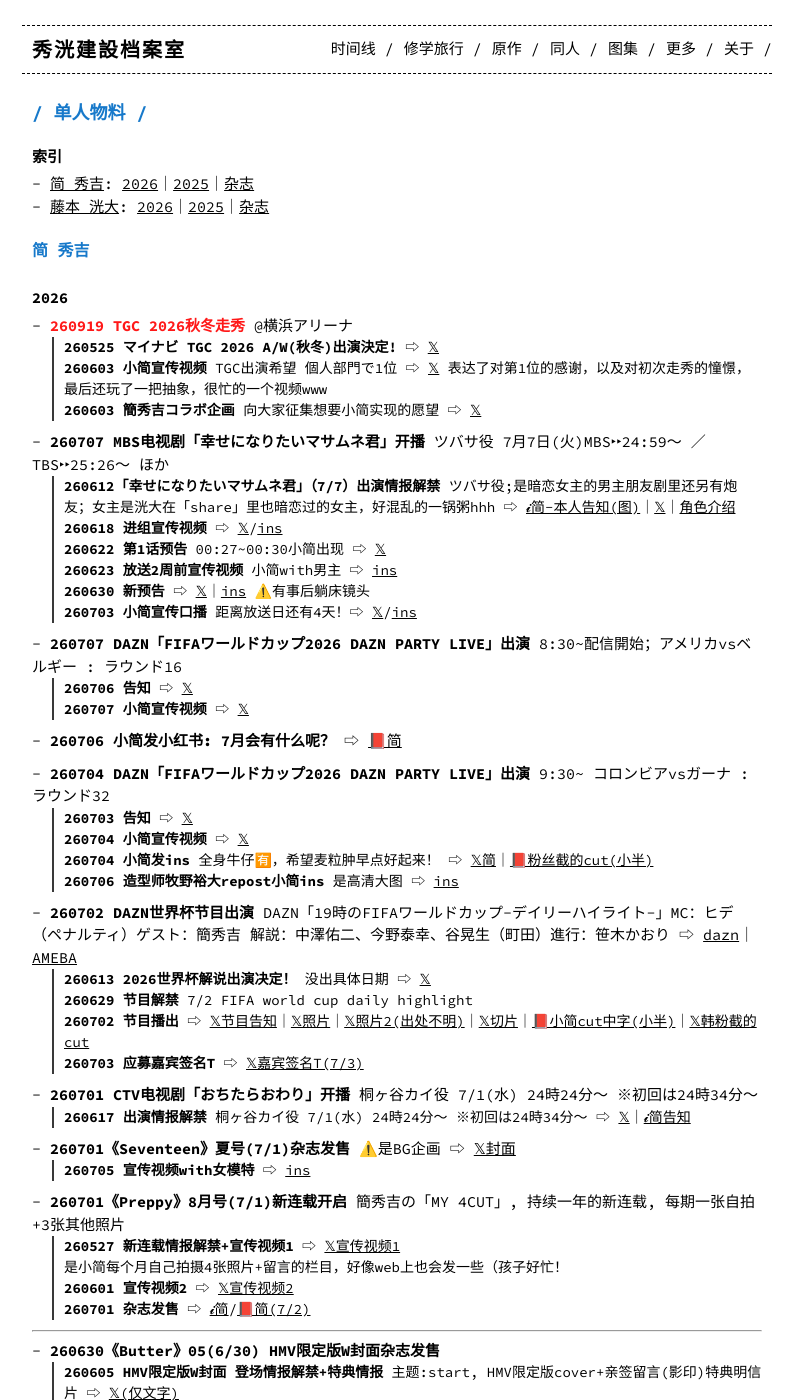
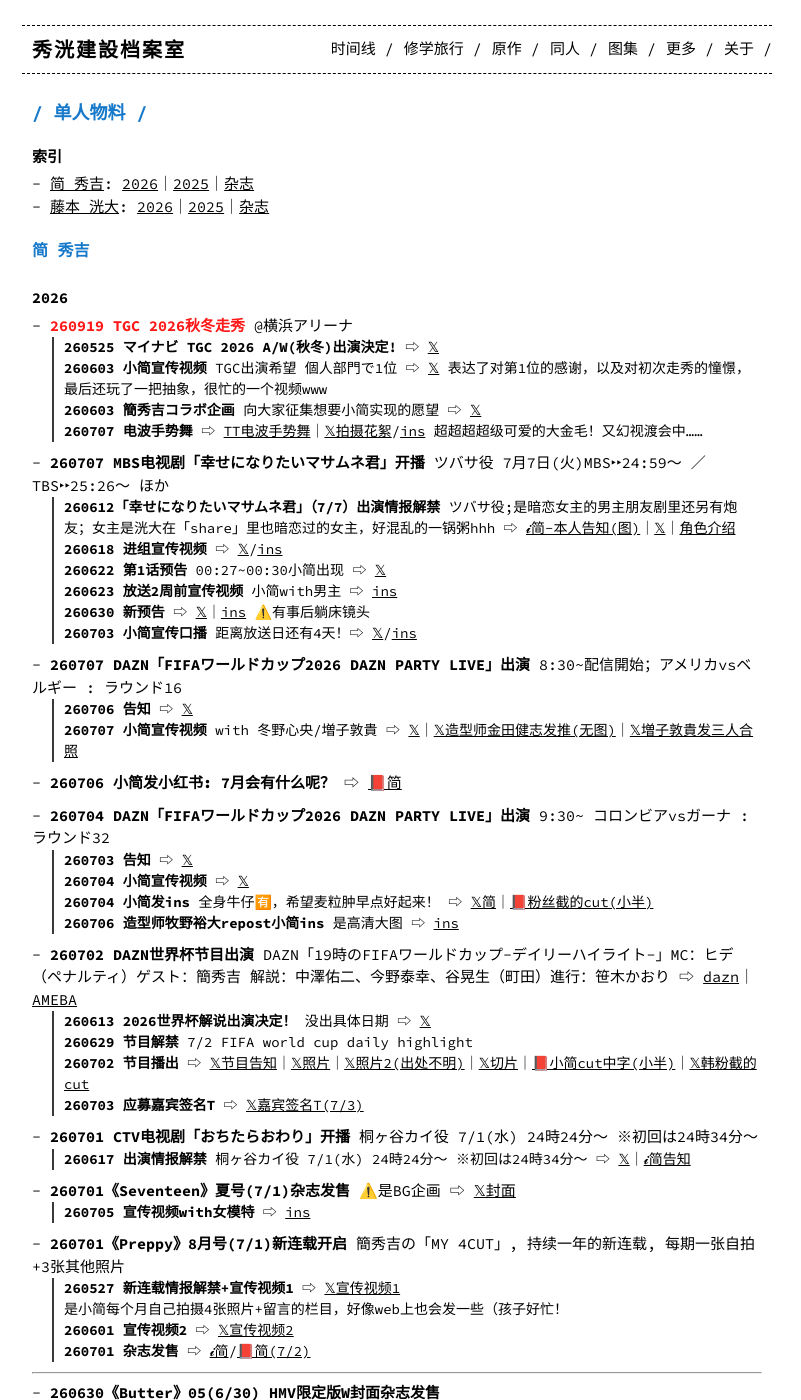
Before and after one commit to eri329/hidekou, a Jekyll site: the page built from solo.md, in a window 1280 px wide and 1400 px high. Shown: the whole window, without its empty margins (243-1044 px from the left). Built offline with Jekyll 4.4.1, drawn with Linux system fonts in a browser that asks for light colours; comment, search, counter and statistics services are not loaded; some of the changed text lies outside the part shown.

Commit message:
regular update 7/7

```diff
--- a/solo.md
+++ b/solo.md
@@ -20,6 +20,7 @@ permalink: /solo/
     > **260525 マイナビ TGC 2026 A/W(秋冬)出演決定!** ⇨ [𝕏](https://x.com/TGCnews/status/2058775066377367733)
     > **260603 小简宣传视频** TGC出演希望 個人部門で1位 ⇨ [𝕏](https://x.com/TGCnews/status/2062096953249288594) 表达了对第1位的感谢，以及对初次走秀的憧憬，最后还玩了一把抽象，很忙的一个视频www
     > **260603 簡秀吉コラボ企画** 向大家征集想要小简实现的愿望 ⇨ [𝕏](https://x.com/tgcnews/status/2062098208109817903)
+    > **260707 电波手势舞** ⇨ [TT电波手势舞](https://www.tiktok.com/@tgc__official/video/7659698620962213141)｜[𝕏拍摄花絮](https://x.com/TGCnews/status/2074436125914230818)/[ins](https://www.instagram.com/reel/DafM_t4ya4n/) 超超超超级可爱的大金毛！又幻视渡会中……
 * **260707 MBS电视剧「幸せになりたいマサムネ君」开播** ツバサ役 7月7日(火)MBS‣‣24:59〜 ／TBS‣‣25:26〜 ほか
     > **260612「幸せになりたいマサムネ君」（7/7）出演情报解禁** ツバサ役;是暗恋女主的男主朋友剧里还另有炮友；女主是洸大在「share」里也暗恋过的女主，好混乱的一锅粥hhh ⇨ [𝓲简-本人告知(图)](https://www.instagram.com/p/DZe1F1-ge14/)｜[𝕏](https://x.com/dramaism_mbs/status/2065373680314802324)｜[角色介绍](https://x.com/dramaism_mbs/status/2065375213085397217)
     > **260618 进组宣传视频** ⇨ [𝕏](https://x.com/dramaism_mbs/status/2067585219461620164)/[ins](https://www.instagram.com/reel/DZuiSjAPAMp/)
@@ -29,7 +30,7 @@ permalink: /solo/
     > **260703 小简宣传口播** 距离放送日还有4天！⇨ [𝕏](https://x.com/dramaism_mbs/status/2073016663549874516)/[ins](https://www.instagram.com/reels/DaVIUHgPTAZ/)
 * **260707 DAZN「FIFAワールドカップ2026 DAZN PARTY LIVE」出演** 8:30~配信開始；アメリカvsベルギー : ラウンド16
     > **260706 告知** ⇨ [𝕏](https://x.com/DAZN_JPN/status/2074052722723365249)
-    > **260707 小简宣传视频** ⇨ [𝕏](https://x.com/DAZN_JPN/status/2074269730480009264)
+    > **260707 小简宣传视频** with 冬野心央/増子敦貴 ⇨ [𝕏](https://x.com/DAZN_JPN/status/2074269730480009264)｜[𝕏造型师金田健志发推(无图)](https://x.com/kanedakenshi/status/2074241393619575148)｜[𝕏増子敦貴发三人合照](https://x.com/atsuki_mashiko/status/2074329655688233316)
 * **260706 小简发小红书: 7月会有什么呢？** ⇨ [📕简](http://xhslink.com/o/8YXu1T8H6qJ)
 * **260704 DAZN「FIFAワールドカップ2026 DAZN PARTY LIVE」出演** 9:30~ コロンビアvsガーナ : ラウンド32
     > **260703 告知** ⇨ [𝕏](https://x.com/DAZN_JPN/status/2072913602835792082)
@@ -62,6 +63,7 @@ permalink: /solo/
     > **260701 图透** ⇨ [𝕏](https://x.com/Auditionblue/status/2072247588880068946)
     > **270704 继续图透** 公园散步中 ⇨ [𝕏](https://x.com/Auditionblue/status/2073278129079230685)
     > **260705 继续图透** 公园游玩中 ⇨ [𝕏](https://x.com/Auditionblue/status/2073614092493844722)
+    > **260707 继续图透** 阳台听音乐 ⇨ [𝕏](https://x.com/Auditionblue/status/2074418150217789732)
 * **260630【快拍】小简熬夜看球中: 日本vs巴西**
 * **260629【FC｜直播】21꞉15~ 电台直播** 有提到7/2会上DAZN的世界杯节目，当天节目出演表也出来了。
 * **260629【快拍】2026 ASIAN ARTISTS OF GLOBAL INFLUENCE投票 第二名！** ⇨ [𝕏](https://x.com/GLOBAL_AYA_/status/2071475048502939874)
@@ -183,6 +185,8 @@ permalink: /solo/
 ### 2026
 {: #kodai2026}
 
+* **260812/260828 日本映画専門频道 舞台剧「それってキセキ」初次TV放送** 20:30~ [详情](https://www.nihon-eiga.com/program/detail/nh00030421_0001.html)
+    > **260707 告知** 图非常高清! ⇨ [𝕏](https://x.com/nihoneiga/status/2074463533010702619)
 * **260730 JUNON×SHOWROOM公式番組「JUNON SUPERBOY CLUB (仮)』MC出演 第1回** 19:00〜19:45
     > **260617 MC出演 配信決定🎉** 配信は11月までの全3回を予定。初回は7/30(木)19:00〜(45分番組) ⇨ [𝕏](https://x.com/SHOWROOM_jp/status/2067170394394779690)｜[配信地址](https://www.showroom-live.com/r/junonsuperboyclub)
 * **260716【直播】19:00～ NATSLIVE「洸大のサイコロジーアート」配信**
@@ -190,10 +194,12 @@ permalink: /solo/
     > **260702 情报解禁** 眼镜造型 ⇨ [𝕏](https://x.com/FINEBOYS_JP/status/2072515619237347535)
 * **260708 TVガイドWeb 采访 後編** ⇨
 * **260707 电视剧「クロスロード 〜救命救急の約束〜」开播** 真島裕人役(ゲスト出演) 7月7日(火)21:00～ 初回拡大スペシャル
+    > [📕cut(喵)](http://xhslink.com/o/5aMjwhTT2cS)/[📕中字cut(bala)](http://xhslink.com/o/8SQuWP5mp5v)
     > **260612 ゲスト出演情报解禁**
     > **260623 第1话预告** 7月7日(火)21:00～ 初回拡大スペシャル ⇨ [𝕏](https://x.com/crossroad_ex/status/2069344871505109276)｜[ins](https://www.instagram.com/reel/DZ7C8MDAcIV/)
     > **260628 长预告解禁** ⇨ [ins](https://www.instagram.com/reel/DaH67VME1Ws/)
     > **260707 剧照预告** ⇨ [𝕏](https://x.com/TVGweb/status/2074237198656782520)/[ins](https://www.instagram.com/p/DadzrsBFEFm) ins图要大一些
+    > **260707 推し楽采访** ⇨ [𝕏相关采访(以前发过)](https://x.com/oshiraku/status/2074252318653210664)
 * **260705 Mantan Web采访** ⇨ [藤本洸大：今田美桜主演「クロスロード ～救命救急の約束～」第1話で“火をつける”？“ジュノンボーイ”が「新しい自分」に出会った瞬間](https://mantan-web.jp/article/20260627dog00m200017000a.html)
 * **260628~260705** 在这期间的某一天洸大去看了TC同事的舞台剧《オーファンズ》 ⇨ [舞台剧主页](https://orphans2026.com/)
 * **260703 电视剧「ストレンジ -伊藤潤二の夜も眠れぬ奇妙な話-」开播** 7/3（金）24:12〜 ⇨ [官网](https://www.tv-tokyo.co.jp/junjiito_strange/)
@@ -382,27 +388,27 @@ permalink: /solo/
     > 小猪说自己唱歌和跳舞都不太行做不了爱豆, 别把我萌死了
     > **260116** [📕配置&大屏&特典](https://www.xiaohongshu.com/discovery/item/696a2b2a000000000a03eff2?source=webshare&xhsshare=pc_web&xsec_token=ABbGX3uKGMMoW5o-1adyJDRUcYIjrVvWa3YXUn1-YZdF8=&xsec_source=pc_share)/[𝕏(1/17)](https://x.com/blazeprojectmag/status/2012374536029913579)/[𝕏大屏(1/17)](https://x.com/blazeprojectmag/status/2012374710546481454)｜[📕小猪问候视频](https://www.xiaohongshu.com/discovery/item/696a1bff000000000b013a28?source=webshare&xhsshare=pc_web&xsec_token=ABbGX3uKGMMoW5o-1adyJDRbAylYLk-VKdIwJKuHoSp2U=&xsec_source=pc_share)/[𝕏](https://x.com/blazeprojectmag/status/2012117584880292031)
     > **260117** [📕封面公开](https://www.xiaohongshu.com/discovery/item/696a7e63000000000903942d?source=webshare&xhsshare=pc_web&xsec_token=ABbGX3uKGMMoW5o-1adyJDRSS4ETlLHmf18jJmKBbHq30=&xsec_source=pc_share)/[𝕏](https://x.com/blazeprojectmag/status/2012374303573176535)/[ins](https://www.instagram.com/p/DTmP1PCE7Tg/)
-    > **260118** ⇨ [📕销量播报5500+物料照](https://www.xiaohongshu.com/discovery/item/696c5ad4000000000b0089bb?source=webshare&xhsshare=pc_web&xsec_token=ABfGJnGCm6zH-b5AeYlvuepkqyMErZW-s3kauz1MzhXgI=&xsec_source=pc_share)/[𝕏](https://x.com/blazeprojectmag/status/2012736865305264128)/[ins](https://www.instagram.com/p/DTo0rDGE_9_/)
-    > **260119** ⇨ [📕拍摄花絮(绿)](https://www.xiaohongshu.com/discovery/item/696e10a1000000000b0115a8?source=webshare&xhsshare=pc_web&xsec_token=ABFySv63YpqmrZ29hz5olPJbp_IrLAzcGDmm_pflN78nk=&xsec_source=pc_share)/[𝕏销量6500](https://x.com/blazeprojectmag/status/2013205113834451029)/[ins](https://www.instagram.com/p/DTsJfRuE4VG/)
-    > **260120** ⇨ [📕99问上](https://www.xiaohongshu.com/discovery/item/696f6f12000000000a030b09?source=webshare&xhsshare=pc_web&xsec_token=ABZcvA5Eknyp0-ZkmaHiCuWHLdoGk7d_UbXWTAdsTCKf8=&xsec_source=pc_share)/[𝕏](https://x.com/blazeprojectmag/status/2013585895929078073)
-    > **260121** ⇨ [📕拍摄花絮图+文字花絮(关于身高)](https://www.xiaohongshu.com/discovery/item/6970b1c9000000000c036042?source=webshare&xhsshare=pc_web&xsec_token=ABYQs49m--BUK8YDnD4y7D7fHiJCiJNm8YT-EmWNRDvKQ=&xsec_source=pc_share)/[𝕏](https://x.com/blazeprojectmag/status/2013929640474312784)/[ins](https://www.google.com/search?q=https://www.instagram.com/p/DTxTwr9k-vQ/)
-    > **260122** ⇨ [📕单词连读挑战](https://www.xiaohongshu.com/discovery/item/69720375000000000a02e841?source=webshare&xhsshare=pc_web&xsec_token=ABeKi32Oy9xEWGGcWfQSyMm3NvsF_Hfzrejd7UAicp1Aw=&xsec_source=pc_share)/[𝕏](https://x.com/blazeprojectmag/status/2014294388890009986)
-    > **260123** ⇨ [📕抖音小视频挂件小猪](https://www.xiaohongshu.com/discovery/item/69735492000000000a029e8b?source=webshare&xhsshare=pc_web&xsec_token=ABAo-zOk1mhD_7HHiNCekf8C-2ABntOImK877Dl8KHBMQ=&xsec_source=pc_share)/[𝕏](https://x.com/blazeprojectmag/status/2014655601897570639)/[ins](https://www.instagram.com/p/DT2dUIwE1Hj/)
-    > **260124** ⇨ [📕销量播报7900+物料照](https://www.xiaohongshu.com/discovery/item/6974a89e000000000903911a?source=webshare&xhsshare=pc_web&xsec_token=ABwdB5lljCVLPxtLRfWoq1R_LTaPghf1hQz3rujkoBWek=&xsec_source=pc_share)/[𝕏](https://x.com/blazeprojectmag/status/2015017515190194330)/[𝕏](https://x.com/blazeprojectmag/status/2015021711608164395)/[ins](https://www.instagram.com/p/DT5ESn9E8Bz/)
-    > **260125** ⇨ [📕拍摄花絮(黑)](https://www.xiaohongshu.com/discovery/item/6975f835000000000a033e16?source=webshare&xhsshare=pc_web&xsec_token=ABal3hxpAAs6SwkozMs9lwAWUdrqjyQiynx6s9EvEM0Zs=&xsec_source=pc_share)/[𝕏](https://x.com/blazeprojectmag/status/2015380098632003915)/[ins](https://www.instagram.com/p/DT7mtLck_7q/)｜[马内甲记录](https://sp.tcland.jp/contents/1039953)
-    > **260125** ⇨ [📕销量播报9700+物料照](https://www.xiaohongshu.com/discovery/item/697751b1000000000a03ea0a?source=webshare&xhsshare=pc_web&xsec_token=ABP1oazH1gfa2OC_yBk1Z1zcRX60WuKGJiWoMgORUhJdY=&xsec_source=pc_share)/[𝕏](https://x.com/blazeprojectmag/status/2015749832913367408)/[ins](https://www.instagram.com/p/DT-P4J0k7SX/) 小猪手机壳注目!!
-    > **260127** ⇨ [📕抖音小视频手势舞](https://www.xiaohongshu.com/discovery/item/6978a021000000000903b615?source=webshare&xhsshare=pc_web&xsec_token=ABLZNV6M3z5-OoAN-p5w7-dWznfqBCog-1S4rqsEpMbc8=&xsec_source=pc_share)/[𝕏](https://x.com/blazeprojectmag/status/2016119076113023279)/[ins](https://www.instagram.com/p/DUA25eCE-EF/)
-    > **260128** ⇨ [📕答非所问游戏](https://www.xiaohongshu.com/discovery/item/697a03bb000000000c035798?source=webshare&xhsshare=pc_web&xsec_token=ABgd549NCLkH_Zq9aUnby_l7fAFR8btA_EvX9tQPuCMaY=&xsec_source=pc_share)/[𝕏](https://x.com/blazeprojectmag/status/2016491782281072766)
-    > **260129** ⇨ [📕物料照+文字花絮(唱歌)](https://www.xiaohongshu.com/discovery/item/697b4be9000000000a02f466?source=webshare&xhsshare=pc_web&xsec_token=ABh4sx_XyWPD0BnGLZpj0u4qyInztCHOkzeNmpZ8nZ0Rw=&xsec_source=pc_share)/[𝕏](https://x.com/blazeprojectmag/status/2016848245264465950)/[ins](https://www.instagram.com/p/DUGBEreExNs/)｜[马内甲记录](https://sp.tcland.jp/contents/1040945)｜[马内甲记录(1/30)](https://sp.tcland.jp/contents/1041708)
-    > **260131** ⇨ [📕99问中篇](https://www.xiaohongshu.com/discovery/item/697df269000000000b00bb1e?source=webshare&xhsshare=pc_web&xsec_token=ABC8NeX3Ds6O_3dGbD438DCCDFeDMEFwVahqa5RD6kOQs=&xsec_source=pc_share)/[𝕏](https://x.com/blazeprojectmag/status/2017573618096677093) 这个杂志太会问问题了…(晕)
-    > **260201** ⇨ [📕拍摄花絮(牛仔)](https://www.xiaohongshu.com/discovery/item/697f3cec000000000903b2fd?source=webshare&xhsshare=pc_web&xsec_token=ABWFhCG3d0GfB5DbxF2qeBgV8SOqXls2q06gRkId5rUJs=&xsec_source=pc_share)/[𝕏](https://x.com/blazeprojectmag/status/2017926959163150554)/[ins](https://www.google.com/search?q=https://www.instagram.com/p/DUNsoHQ3tS/)
-    > **260203** ⇨ [📕销量播报12000+物料照](https://www.xiaohongshu.com/discovery/item/6981e3c3000000000a031c4e?source=webshare&xhsshare=pc_web&xsec_token=ABQb6eerBWpYXLBAiS4IgNjmua6hp_bkZZRdsm5huKXXc=&xsec_source=pc_share)/[𝕏](https://x.com/blazeprojectmag/status/2018655732305121572)/[ins](https://www.instagram.com/p/DUS4Mj6EyOq/)
-    > **260205** ⇨ [📕99问下篇](https://www.xiaohongshu.com/discovery/item/6984893e000000000a02c80d?source=webshare&xhsshare=pc_web&xsec_token=AB4Mf9SALW3GxblVYjRPSPtK3tsFQ22OO-qdifkiSf6hw=&xsec_source=pc_share)/[𝕏](https://x.com/blazeprojectmag/status/2019387510879826423)
+    > **260118** [📕销量播报5500+物料照](https://www.xiaohongshu.com/discovery/item/696c5ad4000000000b0089bb?source=webshare&xhsshare=pc_web&xsec_token=ABfGJnGCm6zH-b5AeYlvuepkqyMErZW-s3kauz1MzhXgI=&xsec_source=pc_share)/[𝕏](https://x.com/blazeprojectmag/status/2012736865305264128)/[ins](https://www.instagram.com/p/DTo0rDGE_9_/)
+    > **260119** [📕拍摄花絮(绿)](https://www.xiaohongshu.com/discovery/item/696e10a1000000000b0115a8?source=webshare&xhsshare=pc_web&xsec_token=ABFySv63YpqmrZ29hz5olPJbp_IrLAzcGDmm_pflN78nk=&xsec_source=pc_share)/[𝕏销量6500](https://x.com/blazeprojectmag/status/2013205113834451029)/[ins](https://www.instagram.com/p/DTsJfRuE4VG/)
+    > **260120** [📕99问上](https://www.xiaohongshu.com/discovery/item/696f6f12000000000a030b09?source=webshare&xhsshare=pc_web&xsec_token=ABZcvA5Eknyp0-ZkmaHiCuWHLdoGk7d_UbXWTAdsTCKf8=&xsec_source=pc_share)/[𝕏](https://x.com/blazeprojectmag/status/2013585895929078073)
+    > **260121** [📕拍摄花絮图+文字花絮(关于身高)](https://www.xiaohongshu.com/discovery/item/6970b1c9000000000c036042?source=webshare&xhsshare=pc_web&xsec_token=ABYQs49m--BUK8YDnD4y7D7fHiJCiJNm8YT-EmWNRDvKQ=&xsec_source=pc_share)/[𝕏](https://x.com/blazeprojectmag/status/2013929640474312784)/[ins](https://www.google.com/search?q=https://www.instagram.com/p/DTxTwr9k-vQ/)
+    > **260122** [📕单词连读挑战](https://www.xiaohongshu.com/discovery/item/69720375000000000a02e841?source=webshare&xhsshare=pc_web&xsec_token=ABeKi32Oy9xEWGGcWfQSyMm3NvsF_Hfzrejd7UAicp1Aw=&xsec_source=pc_share)/[𝕏](https://x.com/blazeprojectmag/status/2014294388890009986)
+    > **260123** [📕抖音小视频挂件小猪](https://www.xiaohongshu.com/discovery/item/69735492000000000a029e8b?source=webshare&xhsshare=pc_web&xsec_token=ABAo-zOk1mhD_7HHiNCekf8C-2ABntOImK877Dl8KHBMQ=&xsec_source=pc_share)/[𝕏](https://x.com/blazeprojectmag/status/2014655601897570639)/[ins](https://www.instagram.com/p/DT2dUIwE1Hj/)
+    > **260124** [📕销量播报7900+物料照](https://www.xiaohongshu.com/discovery/item/6974a89e000000000903911a?source=webshare&xhsshare=pc_web&xsec_token=ABwdB5lljCVLPxtLRfWoq1R_LTaPghf1hQz3rujkoBWek=&xsec_source=pc_share)/[𝕏](https://x.com/blazeprojectmag/status/2015017515190194330)/[𝕏](https://x.com/blazeprojectmag/status/2015021711608164395)/[ins](https://www.instagram.com/p/DT5ESn9E8Bz/)
+    > **260125** [📕拍摄花絮(黑)](https://www.xiaohongshu.com/discovery/item/6975f835000000000a033e16?source=webshare&xhsshare=pc_web&xsec_token=ABal3hxpAAs6SwkozMs9lwAWUdrqjyQiynx6s9EvEM0Zs=&xsec_source=pc_share)/[𝕏](https://x.com/blazeprojectmag/status/2015380098632003915)/[ins](https://www.instagram.com/p/DT7mtLck_7q/)｜[马内甲记录](https://sp.tcland.jp/contents/1039953)
+    > **260125** [📕销量播报9700+物料照](https://www.xiaohongshu.com/discovery/item/697751b1000000000a03ea0a?source=webshare&xhsshare=pc_web&xsec_token=ABP1oazH1gfa2OC_yBk1Z1zcRX60WuKGJiWoMgORUhJdY=&xsec_source=pc_share)/[𝕏](https://x.com/blazeprojectmag/status/2015749832913367408)/[ins](https://www.instagram.com/p/DT-P4J0k7SX/) 小猪手机壳注目!!
+    > **260127** [📕抖音小视频手势舞](https://www.xiaohongshu.com/discovery/item/6978a021000000000903b615?source=webshare&xhsshare=pc_web&xsec_token=ABLZNV6M3z5-OoAN-p5w7-dWznfqBCog-1S4rqsEpMbc8=&xsec_source=pc_share)/[𝕏](https://x.com/blazeprojectmag/status/2016119076113023279)/[ins](https://www.instagram.com/p/DUA25eCE-EF/)
+    > **260128** [📕答非所问游戏](https://www.xiaohongshu.com/discovery/item/697a03bb000000000c035798?source=webshare&xhsshare=pc_web&xsec_token=ABgd549NCLkH_Zq9aUnby_l7fAFR8btA_EvX9tQPuCMaY=&xsec_source=pc_share)/[𝕏](https://x.com/blazeprojectmag/status/2016491782281072766)
+    > **260129** [📕物料照+文字花絮(唱歌)](https://www.xiaohongshu.com/discovery/item/697b4be9000000000a02f466?source=webshare&xhsshare=pc_web&xsec_token=ABh4sx_XyWPD0BnGLZpj0u4qyInztCHOkzeNmpZ8nZ0Rw=&xsec_source=pc_share)/[𝕏](https://x.com/blazeprojectmag/status/2016848245264465950)/[ins](https://www.instagram.com/p/DUGBEreExNs/)｜[马内甲记录](https://sp.tcland.jp/contents/1040945)｜[马内甲记录(1/30)](https://sp.tcland.jp/contents/1041708)
+    > **260131** [📕99问中篇](https://www.xiaohongshu.com/discovery/item/697df269000000000b00bb1e?source=webshare&xhsshare=pc_web&xsec_token=ABC8NeX3Ds6O_3dGbD438DCCDFeDMEFwVahqa5RD6kOQs=&xsec_source=pc_share)/[𝕏](https://x.com/blazeprojectmag/status/2017573618096677093) 这个杂志太会问问题了…(晕)
+    > **260201** [📕拍摄花絮(牛仔)](https://www.xiaohongshu.com/discovery/item/697f3cec000000000903b2fd?source=webshare&xhsshare=pc_web&xsec_token=ABWFhCG3d0GfB5DbxF2qeBgV8SOqXls2q06gRkId5rUJs=&xsec_source=pc_share)/[𝕏](https://x.com/blazeprojectmag/status/2017926959163150554)/[ins](https://www.google.com/search?q=https://www.instagram.com/p/DUNsoHQ3tS/)
+    > **260203** [📕销量播报12000+物料照](https://www.xiaohongshu.com/discovery/item/6981e3c3000000000a031c4e?source=webshare&xhsshare=pc_web&xsec_token=ABQb6eerBWpYXLBAiS4IgNjmua6hp_bkZZRdsm5huKXXc=&xsec_source=pc_share)/[𝕏](https://x.com/blazeprojectmag/status/2018655732305121572)/[ins](https://www.instagram.com/p/DUS4Mj6EyOq/)
+    > **260205** [📕99问下篇](https://www.xiaohongshu.com/discovery/item/6984893e000000000a02c80d?source=webshare&xhsshare=pc_web&xsec_token=AB4Mf9SALW3GxblVYjRPSPtK3tsFQ22OO-qdifkiSf6hw=&xsec_source=pc_share)/[𝕏](https://x.com/blazeprojectmag/status/2019387510879826423)
     > 小猪你知道吗你说自己睡得很沉就会有一种梗大量出现…；对“小猪”这个称呼的理解真的超级棒的!；手势boxing也挺抽象的hhh
-    > **260206** ⇨ [📕终篇预告+拍立得物料](https://www.xiaohongshu.com/discovery/item/6985dc78000000000a03f825?source=webshare&xhsshare=pc_web&xsec_token=ABCf_EWALyn1y9TQbCLuvRBzZkEeN_r-sKOtcClOtxIik=&xsec_source=pc_share)/[𝕏](https://x.com/blazeprojectmag/status/2019751588127015104)/[ins](https://www.google.com/search?q=https://www.instagram.com/p/DUanBuEk5tE/)
-    > **260207** ⇨ [📕最后一条拍摄花絮](https://www.xiaohongshu.com/discovery/item/69872c2e000000000c034f4e?source=webshare&xhsshare=pc_web&xsec_token=ABvPmnC-ckcud2P8O947XRj4dAVGkjneEvLJdr1f9CVuU=&xsec_source=pc_share)/[𝕏](https://x.com/blazeprojectmag/status/2020106696014889412)/[ins](https://www.instagram.com/p/DUdLZ2BE_i-/)
-    > **260207** ⇨ [📕戴着小猪发箍的小猪](https://www.xiaohongshu.com/discovery/item/6986c209000000000b008ad5?source=webshare&xhsshare=pc_web&xsec_token=ABHW7YvyQe7TSzOZIHH2ETMXW75AUFUt0KsXqcsahYrpg=&xsec_source=pc_share)
-    > **260211** ⇨ [𝕏销量播报15000+物料照](https://x.com/blazeprojectmag/status/2021494398811578765)
+    > **260206** [📕终篇预告+拍立得物料](https://www.xiaohongshu.com/discovery/item/6985dc78000000000a03f825?source=webshare&xhsshare=pc_web&xsec_token=ABCf_EWALyn1y9TQbCLuvRBzZkEeN_r-sKOtcClOtxIik=&xsec_source=pc_share)/[𝕏](https://x.com/blazeprojectmag/status/2019751588127015104)/[ins](https://www.google.com/search?q=https://www.instagram.com/p/DUanBuEk5tE/)
+    > **260207** [📕最后一条拍摄花絮](https://www.xiaohongshu.com/discovery/item/69872c2e000000000c034f4e?source=webshare&xhsshare=pc_web&xsec_token=ABvPmnC-ckcud2P8O947XRj4dAVGkjneEvLJdr1f9CVuU=&xsec_source=pc_share)/[𝕏](https://x.com/blazeprojectmag/status/2020106696014889412)/[ins](https://www.instagram.com/p/DUdLZ2BE_i-/)
+    > **260207** [📕戴着小猪发箍的小猪](https://www.xiaohongshu.com/discovery/item/6986c209000000000b008ad5?source=webshare&xhsshare=pc_web&xsec_token=ABHW7YvyQe7TSzOZIHH2ETMXW75AUFUt0KsXqcsahYrpg=&xsec_source=pc_share)
+    > **260211** [𝕏销量播报15000+物料照](https://x.com/blazeprojectmag/status/2021494398811578765)
     > **260212~260222** [𝕏新宿大屏](https://x.com/blazeprojectmag/status/2024070685895581700)
     > **260223~260301** [𝕏名古屋大屏](https://x.com/blazeprojectmag/status/2025059718058967370)
     > **260302~260308** [𝕏神户大屏](https://x.com/blazeprojectmag/status/2027233850913620057)
```
Also changed, not shown: category.md (+2 -2 lines), flattened_timeline.md (+16 -8 lines), index.md (+4 -3 lines).
